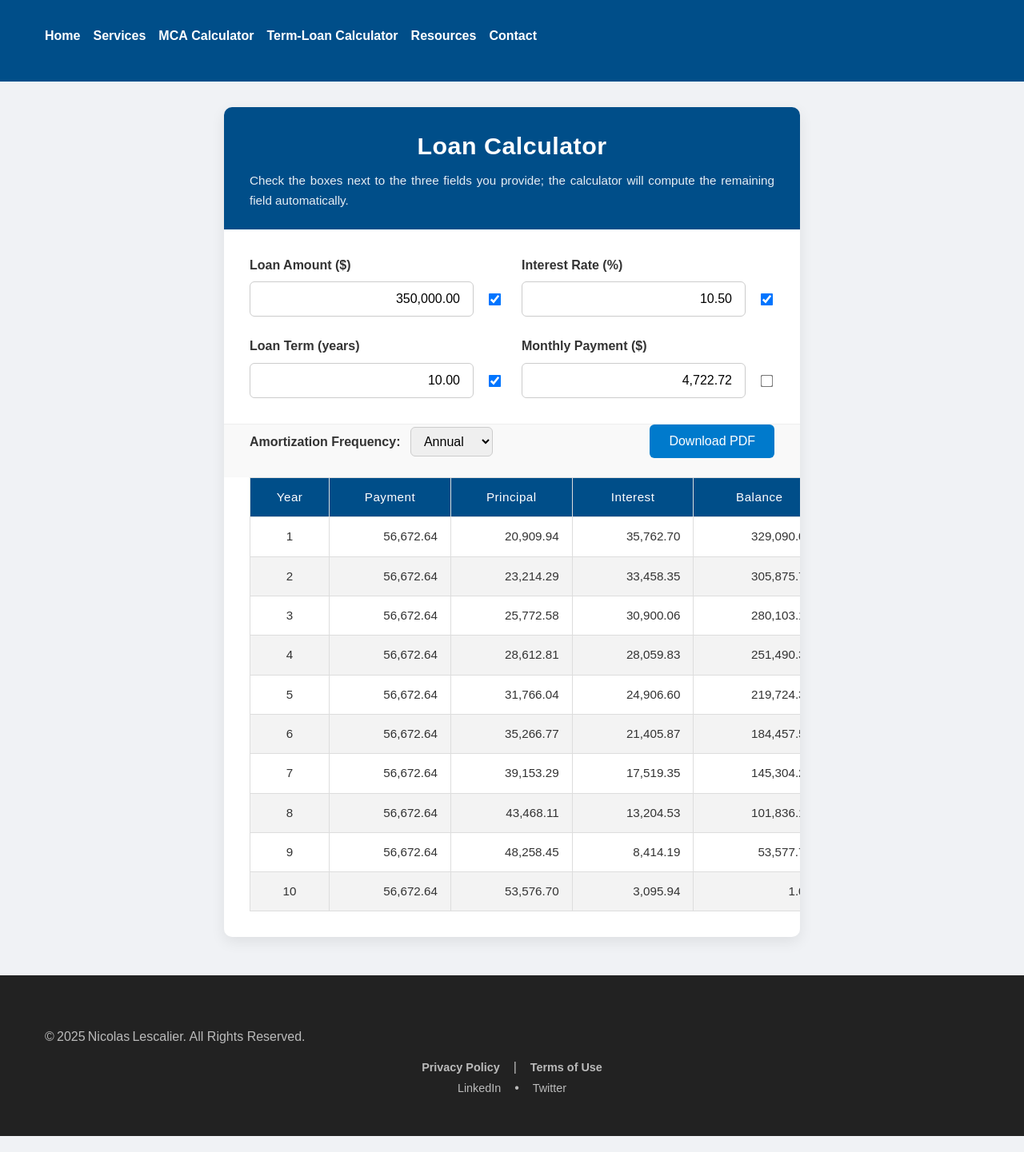
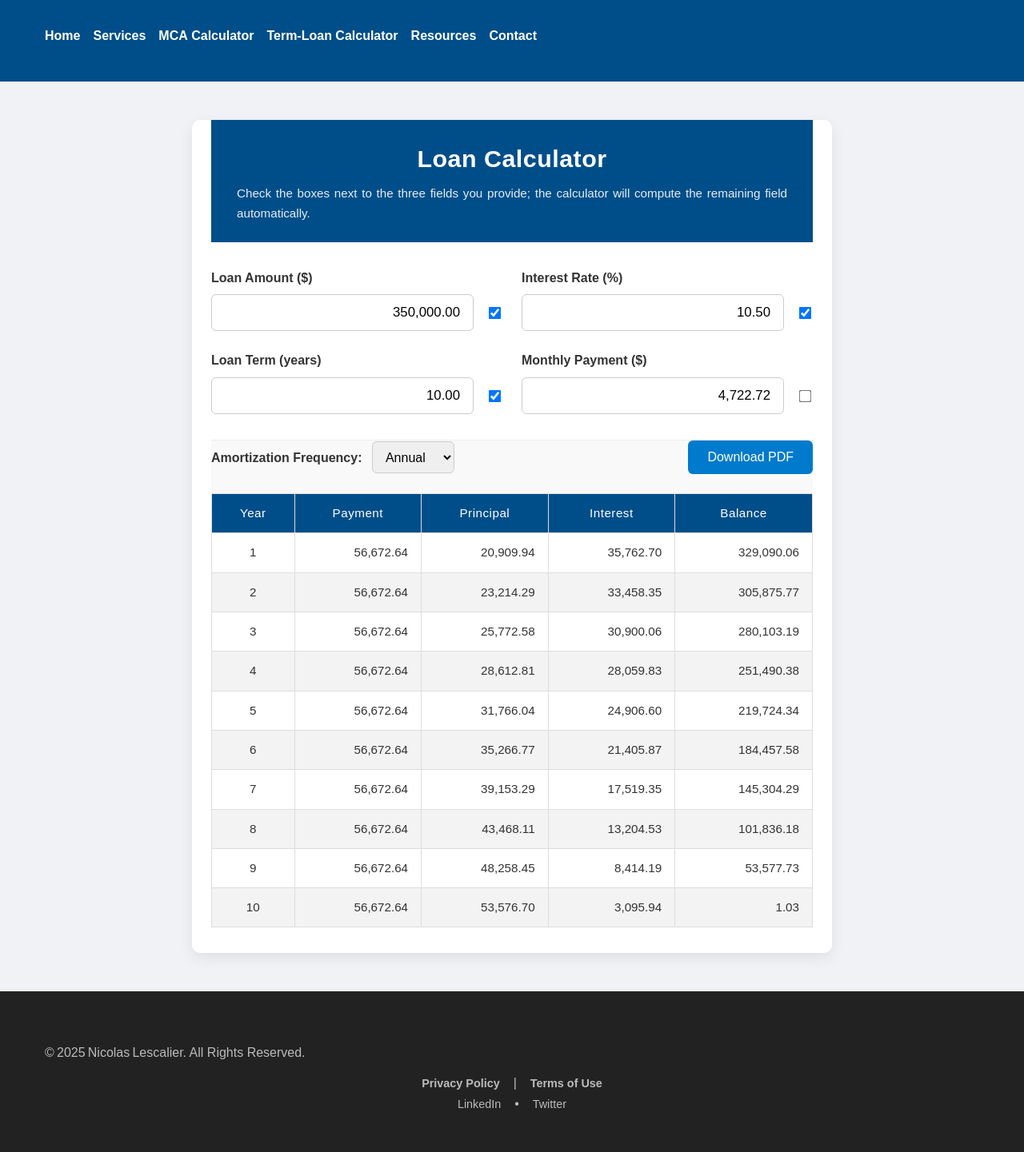
Before and after one commit to lescalier93/nicolaslescalier, a Jekyll site: the page built from term-loan-calculator.html, in a window 1280 px wide. Shown: the whole page at 80% size. Built offline with Jekyll 4.4.1, drawn with Linux system fonts in a browser that asks for light colours.

Commit message:
Update term-loan-calculator.html

```diff
--- a/term-loan-calculator.html
+++ b/term-loan-calculator.html
@@ -6,13 +6,15 @@ title: "Term Loan Calculator | Nicolas Lescalier"
 <style>
   /* ─── Calculator Container ─── */
   .calculator-container {
-    max-width: 720px;
-    margin: 2rem auto;
+    max-width: 800px;             /* a little wider so the table fits */
+    margin: 3rem auto;            /* larger top/bottom margin */
     background: #ffffff;
     border-radius: 10px;
     box-shadow: 0 6px 18px rgba(0, 0, 0, 0.08);
     overflow: hidden;
     font-family: Arial, sans-serif;
+    padding-left: 1.5rem;         /* extra side padding */
+    padding-right: 1.5rem;
   }
 
   /* ─── Calculator Header ─── */
@@ -36,9 +38,10 @@ title: "Term Loan Calculator | Nicolas Lescalier"
   /* ─── Input Grid ─── */
   .form-grid {
     display: grid;
-    grid-template-columns: repeat(auto-fit, minmax(280px, 1fr));
+    grid-template-columns: repeat(auto-fit, minmax(300px, 1fr));
     gap: 1.5rem;
-    padding: 2rem;
+    padding-top: 2rem;
+    padding-bottom: 2rem;
   }
 
   .form-group {
@@ -60,7 +63,7 @@ title: "Term Loan Calculator | Nicolas Lescalier"
   .input-row input[type="number"] {
     flex: 1;
     padding: 0.75rem 1rem;
-    font-size: 1rem;
+    font-size: 1.05rem;            /* slightly larger text */
     border: 1px solid #cccccc;
     border-radius: 6px;
     transition: border-color 0.2s, box-shadow 0.2s;
@@ -82,7 +85,7 @@ title: "Term Loan Calculator | Nicolas Lescalier"
     display: flex;
     justify-content: space-between;
     align-items: center;
-    padding: 0 2rem 1.5rem;
+    padding: 0 0 1.5rem 0;
     border-top: 1px solid #eeeeee;
     background: #f9f9f9;
   }
@@ -90,9 +93,10 @@ title: "Term Loan Calculator | Nicolas Lescalier"
     margin-right: 0.5rem;
     font-weight: bold;
     color: #333333;
+    font-size: 1rem;
   }
   .schedule-actions .freq select {
-    padding: 0.5rem 0.75rem;
+    padding: 0.6rem 0.75rem;
     border: 1px solid #cccccc;
     border-radius: 6px;
     font-size: 1rem;
@@ -119,11 +123,14 @@ title: "Term Loan Calculator | Nicolas Lescalier"
     box-shadow: 0 4px 12px rgba(0, 0, 0, 0.1);
   }
 
-  /* ─── Amortization Table ─── */
+  /* ─── Table Wrapper & Styles ─── */
+  .table-wrapper {
+    overflow-x: auto;              /* allow horizontal scroll if needed */
+    margin: 0 0 2rem 0;
+  }
   table {
     width: 100%;
     border-collapse: collapse;
-    margin: 0 2rem 2rem;
     font-size: 0.95rem;
     color: #333333;
   }
@@ -155,14 +162,19 @@ title: "Term Loan Calculator | Nicolas Lescalier"
   @media (max-width: 900px) {
     .calculator-container {
       margin: 1rem;
+      padding-left: 1rem;
+      padding-right: 1rem;
     }
     .schedule-actions {
       flex-direction: column;
       gap: 1rem;
-      padding: 1rem 1.5rem;
+      padding: 1rem 0 1.5rem 0;
     }
     .schedule-actions .freq {
       width: 100%;
+      display: flex;
+      justify-content: center;
+      margin-bottom: 0.5rem;
     }
     .btn-download {
       width: 100%;
@@ -251,6 +263,7 @@ title: "Term Loan Calculator | Nicolas Lescalier"
   </div>
 
   <!-- Amortization Schedule Table -->
+  <div class="table-wrapper">
     <table>
       <thead>
         <tr>
@@ -263,6 +276,7 @@ title: "Term Loan Calculator | Nicolas Lescalier"
       </thead>
       <tbody id="schedule"></tbody>
     </table>
+  </div>
 </div>
 
 <script>
```
Lines whose indentation alone changed are shown as unchanged.
